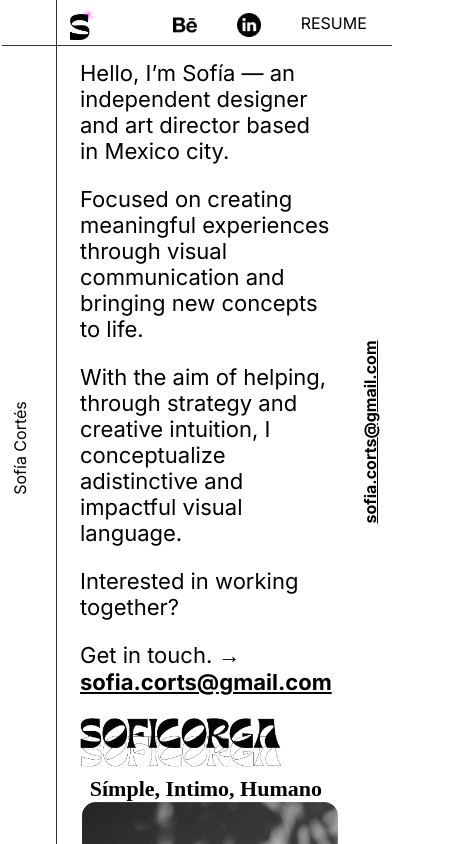
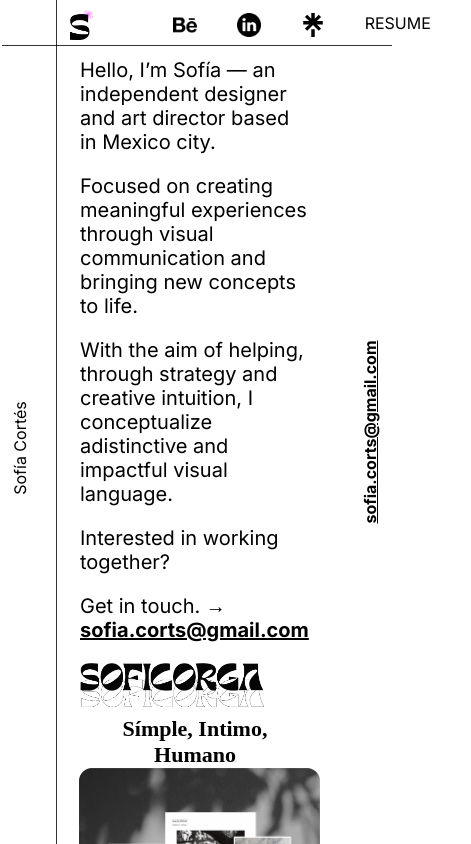
Before and after one commit to JesusWisord/sof-cv, a Next.js app: page / in a window 390 px wide. Shown: the top 844 px of the page, 471 px wide, since content can reach past the window. Built offline with nearby package versions, Linux system fonts and the light colour scheme.

Commit message:
fix: fixed links, icons and style

```diff
--- a/src/pages/index.tsx
+++ b/src/pages/index.tsx
@@ -2,10 +2,30 @@ import Head from 'next/head'
 import Image from 'next/image'
 import { Inter } from '@next/font/google'
 import styles from '@/styles/Home.module.css'
+import { useEffect } from 'react';
+
 
 const inter = Inter({ subsets: ['latin'] })
 
 export default function Home() {
+  useEffect(() => {
+    // define a custom handler function
+    // for the contextmenu event
+    const handleContextMenu = (e) => {
+      // prevent the right-click menu from appearing
+      e.preventDefault()
+    }
+
+    // attach the event listener to
+    // the document object
+    document.addEventListener("contextmenu", handleContextMenu)
+
+    // clean up the event listener when
+    // the component unmounts
+    return () => {
+      document.removeEventListener("contextmenu", handleContextMenu)
+    }
+  }, [])
   return (
     <>
       <Head>
@@ -23,17 +43,22 @@ export default function Home() {
         </figure>
         <ul>
           <li>
-            <a href="https://google.com">
+            <a href="https://www.behance.net/sofiacorts" target="_blank">
               <img src="icons/behance.png"/>
             </a>
           </li>
           <li>
-            <a href="https://google.com">
+            <a href="http://www.linkedin.com/in/sof%C3%ADa-cort%C3%A9s" target="_blank">
               <img src="icons/linkedin.png"/>
             </a>
           </li>
           <li>
-            <a href="https://drive.google.com/file/d/1Dd_dq7g7a2s8uEpnhibuBY27P8wNgxXc/view">
+            <a href="https://linktr.ee/soficorga" target="_blank">
+              <img src="icons/linktree.svg"/>
+            </a>
+          </li>
+          <li>
+            <a href="https://drive.google.com/file/d/1Dd_dq7g7a2s8uEpnhibuBY27P8wNgxXc/view" target="_blank">
               RESUME
             </a>
           </li>
--- a/src/styles/Home.module.css
+++ b/src/styles/Home.module.css
@@ -127,6 +127,9 @@
     top: 50%;
     right: -80px;
   }
+  .description{
+    font-size: 22px;
+  }
   .name{
     position: fixed;
     top: 50%;
@@ -142,7 +145,7 @@
     margin: 50px 0px;
   }
   .description{
-    font-size: 22px;
+    font-size: 20px;
   }
   .bottom_text{
     font-size: 22px;
```
Also changed, not shown: public/icons/linktree.svg (added).
